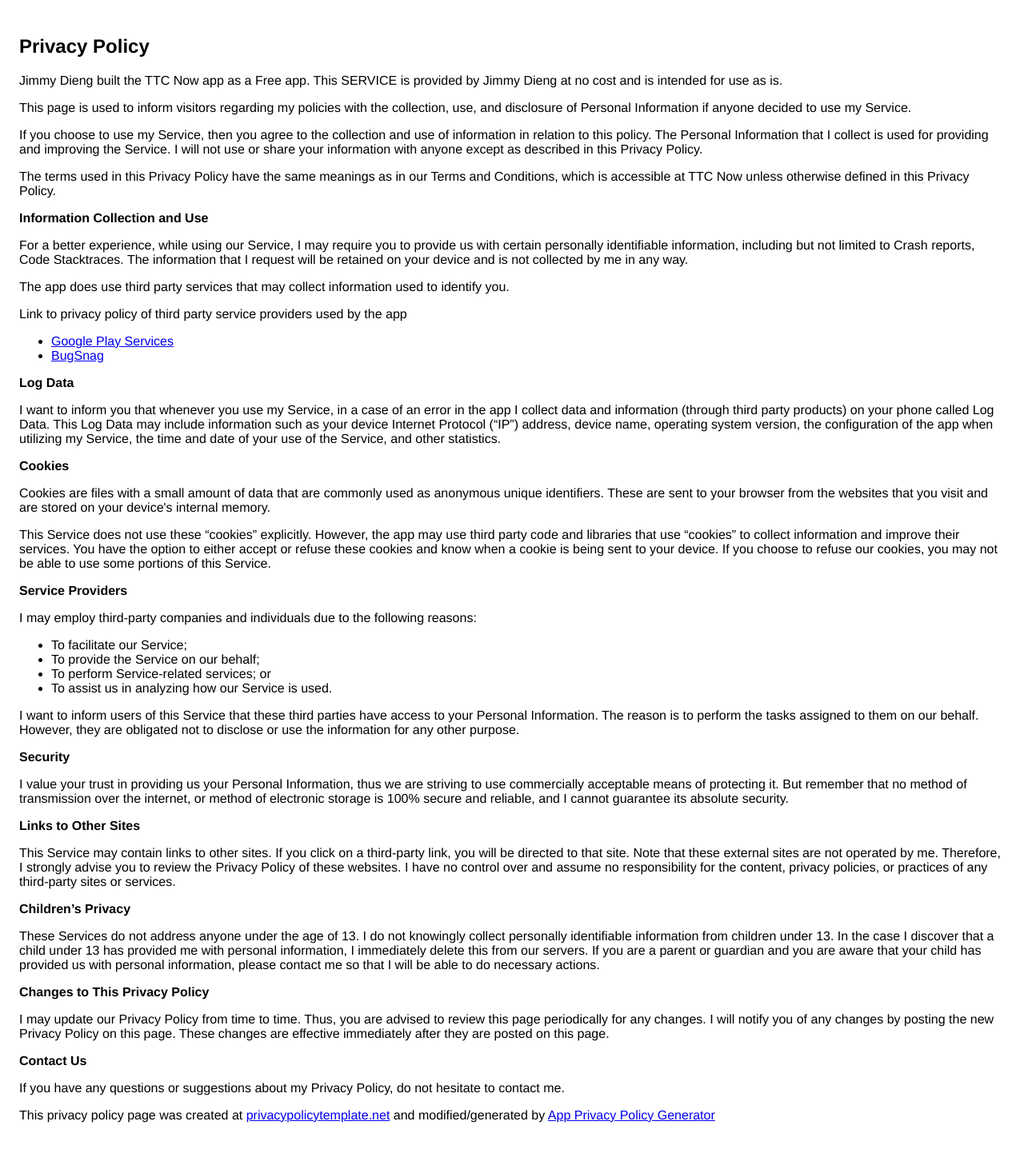
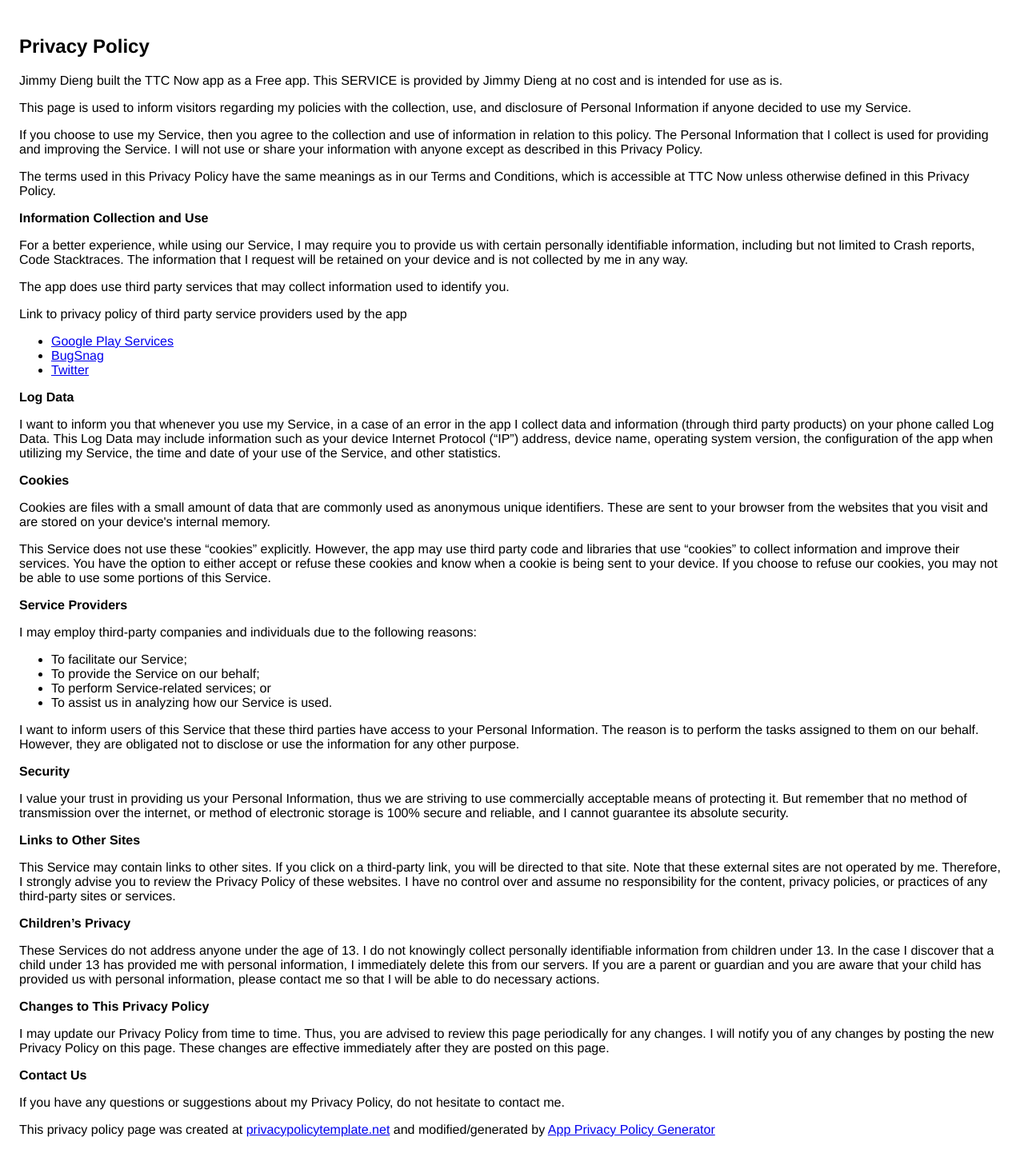
Before and after one commit to jimmydieng/jimmydieng.github.io, a Jekyll site: the page ttcnow/privacy_policy.html, which Jekyll copies as it is, in a window 1280 px wide. Shown: the whole page at 80% size. Built offline with Jekyll 4.4.1, drawn with Linux system fonts in a browser that asks for light colours.

Commit message:
add twitter to privacy policy of ttcnow

```diff
--- a/ttcnow/privacy_policy.html
+++ b/ttcnow/privacy_policy.html
@@ -23,6 +23,7 @@
                     <ul>
                       <li><a href="https://www.google.com/policies/privacy/" target="_blank">Google Play Services</a></li>
                       <li><a href="https://docs.bugsnag.com/legal/privacy-policy/" target="_blank">BugSnag</a></li>
+                      <li><a href="https://twitter.com/en/privacy" target="_blank">Twitter</a></li>
                     <!----><!----><!----><!----><!----><!----><!---->
                   </ul>
                   </div> <p><strong>Log Data</strong></p> <p> I want to inform you that whenever you use my Service, in a case of
```
